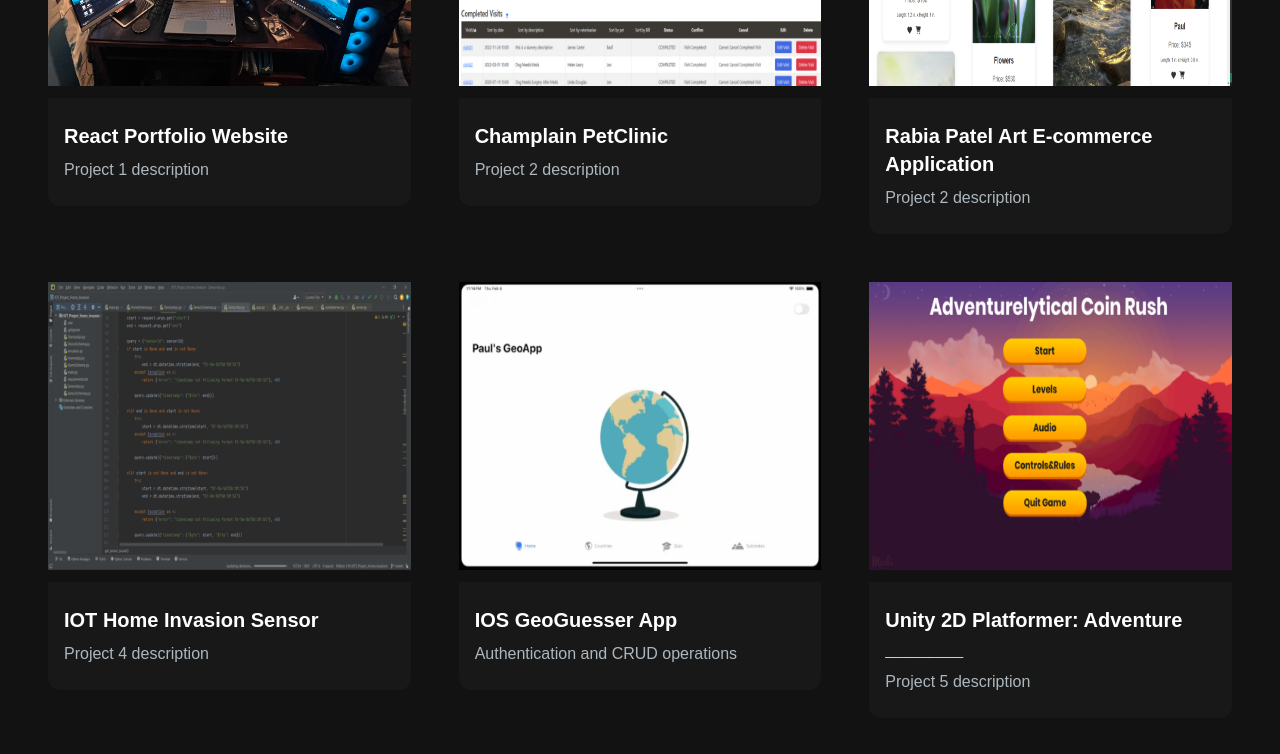
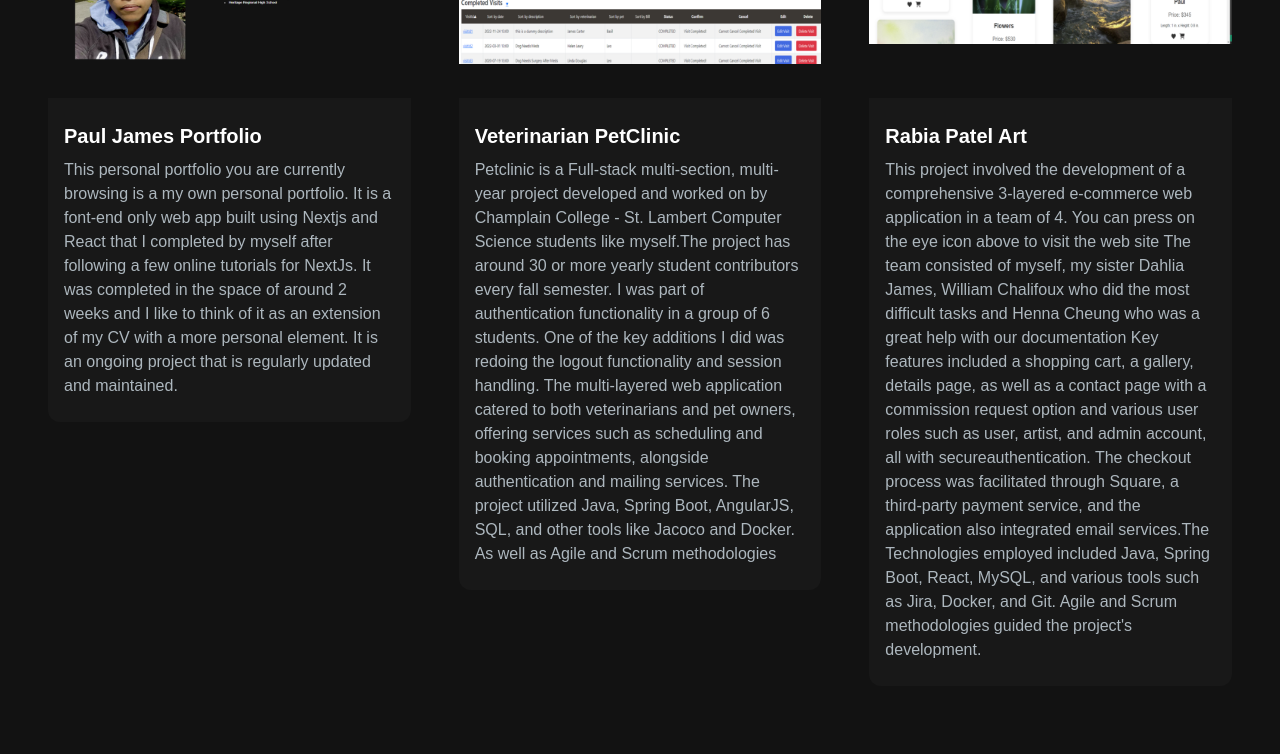
Before and after one commit to PaulJ2001/PaulJames-React-Portfolio, a Next.js app: page / in a window 1280 px wide. Shown: the part 3780-4534 px from the top of the page. Built offline with nearby package versions, Linux system fonts and the light colour scheme.

Commit message:
Project Descriptions added

```diff
--- a/pages/components/ProjectCard.jsx
+++ b/pages/components/ProjectCard.jsx
@@ -9,7 +9,7 @@ const ProjectCard = ({ imgUrl, title, description, gitUrl, previewUrl, presentat
   return (
     <div>
       <div className="h-52 md:h-72 rounded-t-xl relative group">
-         <Image src={imgUrl} alt={title} className="project-image" layout="fill" objectFit="absolute"  />
+         <Image src={imgUrl} alt={title} className="project-image" layout="fill" objectFit="contain"  />
        {/* <div className="h-52 md:h-72 rounded-t-xl relative group">
         <img src={imgUrl} alt={title} className="project-image " /> */}
       {/* <div className="h-52 md:h-72 rounded-t-xl relative group" style={{ background: `url(${imgUrl})`, backgroundSize: "cover"}}> */}
--- a/pages/components/ProjectsSection.jsx
+++ b/pages/components/ProjectsSection.jsx
@@ -8,10 +8,14 @@ import { motion, useInView } from "framer-motion";
 const projectsData = [
   {
     id: 1,
-    title: "React Portfolio Website",
-    description: "Project 1 description",
-    // image: "/images/projects/pauljames-portfolio.png",
-    image: "/images/pc-setup.jpg",
+    title: "Paul James Portfolio",
+    description: "This personal portfolio you are currently browsing is a my own personal portfolio. It is a "+
+    "font-end only web app built using Nextjs and React that I completed by myself after following a few online tutorials for NextJs. " +
+    "It was completed in the space of around 2 weeks and I like to think of it as an extension of my CV with a more personal element. " +
+    "It is an ongoing project that is regularly updated and maintained." +
+    ""
+    ,
+    image: "/images/projects/pauljames-portfolio.png",
     tag: ["All"],
     gitUrl: "https://github.com/PaulJ2001/PaulJames-React-Portfolio",
     // previewUrl: "/",
@@ -19,8 +23,13 @@ const projectsData = [
   },
   {
     id: 2,
-    title: "Champlain PetClinic",
-    description: "Project 2 description ",
+    title: "Veterinarian PetClinic",
+    description: "Petclinic is a Full-stack multi-section, multi-year project developed and worked on by Champlain College - St. Lambert Computer Science students like myself." +
+    "The project has around 30 or more yearly student contributors every fall semester. I was part of authentication functionality in a group of 6 students." +
+    " One of the key additions I did was redoing the logout functionality and session handling. The multi-layered web application catered to both veterinarians and pet owners, " +
+    "offering services such as scheduling and booking appointments, alongside authentication and mailing services. " +
+    " The project utilized Java, Spring Boot, " +
+    "AngularJS, SQL, and other tools like Jacoco and Docker. As well as Agile and Scrum methodologies",
     image: "/images/projects/PetClinic_Icon.png",
     tag: ["All"],
     gitUrl: "https://github.com/cgerard321/champlain_petclinic",
@@ -29,8 +38,14 @@ const projectsData = [
   },
   {
     id: 3,
-    title: "Rabia Patel Art E-commerce Application",
-    description: "Project 2 description ",
+    title: "Rabia Patel Art",
+    description: "This project involved the development of a comprehensive 3-layered e-commerce web application in a team of 4. You can press on the eye icon above to visit the web site " +
+    "The team consisted of myself, my sister Dahlia James, William Chalifoux who did the most difficult tasks and Henna Cheung who was a great help with our documentation " +
+    "Key features included a shopping cart, a gallery, details page, as well as a contact page with a commission request option and various user roles such as user, artist, and admin account, all with secure" +
+    "authentication. The checkout process was facilitated through Square, a third-party payment service, and the application also " +
+    "integrated email services.The Technologies employed included " +
+    "Java, Spring Boot, React, MySQL, and various tools such as Jira, Docker, and Git. Agile and Scrum methodologies guided the project's " +
+    "development.",
     image: "/images/projects/RabiaPatelArt_Icon.png",
     tag: ["All"],
     gitUrl: "https://github.com/swafit/RabiaPatelArt",
@@ -39,8 +54,11 @@ const projectsData = [
   },
   {
     id: 4,
-    title: "IOT Home Invasion Sensor",
-    description: "Project 4 description",
+    title: "Home Invasion Detector",
+    description: "Developed collaboratively in a team of 3, this project focused on creating a security device using Arduino Nano-based technology. " +
+    "Equipped with motion and sound sensors for precise intrusion detection, the device was built with components such as the KY-037 Sound Detection " +
+    "Sensor and PIR Motion Sensor. The project utilized Python for programming, with PyCharm as the development environment, and employed MongoDB for " +
+    "data storage. This project demonstrated the team's proficiency in hardware integration and IoT development methodologies.",
     image: "/images/projects/HomeInvasion_Icon1.png",
     tag: ["All"],
     gitUrl: "https://github.com/dufourmax1738/IOT_Project_Home_Invasion",
@@ -49,8 +67,12 @@ const projectsData = [
   },
   {
     id: 5,
-    title: "IOS GeoGuesser App",
-    description: "Authentication and CRUD operations",
+    title: "GeoApp",
+    description: "This is a fun little apple XCode application for people to learn and quiz their knowledge on a wide variety of the nations in the world " +
+    "This was created as a final project for an IOS mobile development course during my time at Champlain College St-Lambert. The project is not accessible the app store as I don't intend on getting the required certifications for it " +
+    "But there is a linked video of me demonstrating the app if your curious to see it in action" +
+    ""
+    ,
     image: "/images/projects/GeoAppIcon.png",
     tag: ["All"],
     gitUrl: "https://github.com/PaulJ2001/GeoApp_IOS_XCode",
@@ -59,8 +81,15 @@ const projectsData = [
   },
   {
     id: 6,
-    title: "Unity 2D Platformer: Adventure _______",
-    description: "Project 5 description",
+    title: "AdventureLytical Coin Rush",
+    description: "AdventureLytical Coin Rush is a simple and fun 2D platformer developed in Winter 2022 as a final project for a unity game development course. It was developed using Unity's Developing environment and involved a team of 4" +
+     " consisting of myself, my sister Dahlia, Kamilah Raaniya Hatteea, and Brandon Lévis. The goal" +
+    "of the game was to reach the end of the 3 levels without falling off the map or touching any of " +
+    "the lethal spikes. The player also had the option to collect Coins throughout the levels. The game is not available anywhere" +
+    " but the repository is there and a video demonstration of the game is available if you click the play button icon above." +
+    ""
+
+    ,
     image: "/images/projects/AdventureLytical_Icon.png",
     tag: ["All", "Gaming"],
     gitUrl: "https://github.com/PaulJ2001/AdventureLytical_Coin-Rush_Unity_FinalProject",
--- a/pages/components/SkillsSection.jsx
+++ b/pages/components/SkillsSection.jsx
@@ -33,10 +33,16 @@ const SkillsSection = () => {
               skills={["MS SQL Server, Postgre SQL, MySQL, MongoDB"]}
             />
           </div>
-          <div className="bg-[#181818] p-6 rounded-lg flex flex-col">
+          {/* <div className="bg-[#181818] p-6 rounded-lg flex flex-col">
             <SkillCategory
               title="Operating Systems"
               skills={["Windows 11/10", "Linux (on Windows Virtual Machine)", "macOS"]}
+            />
+          </div> */}
+          <div className="bg-[#181818] p-6 rounded-lg flex flex-col">
+            <SkillCategory
+              title="Interpersonal Skills"
+              skills={["Work Ethic", "Active Listening", "Teamwork", "Adaptability"]}
             />
           </div>
         </div>
```
Also changed, not shown: public/images/projects/pauljames-portfolio.png.
